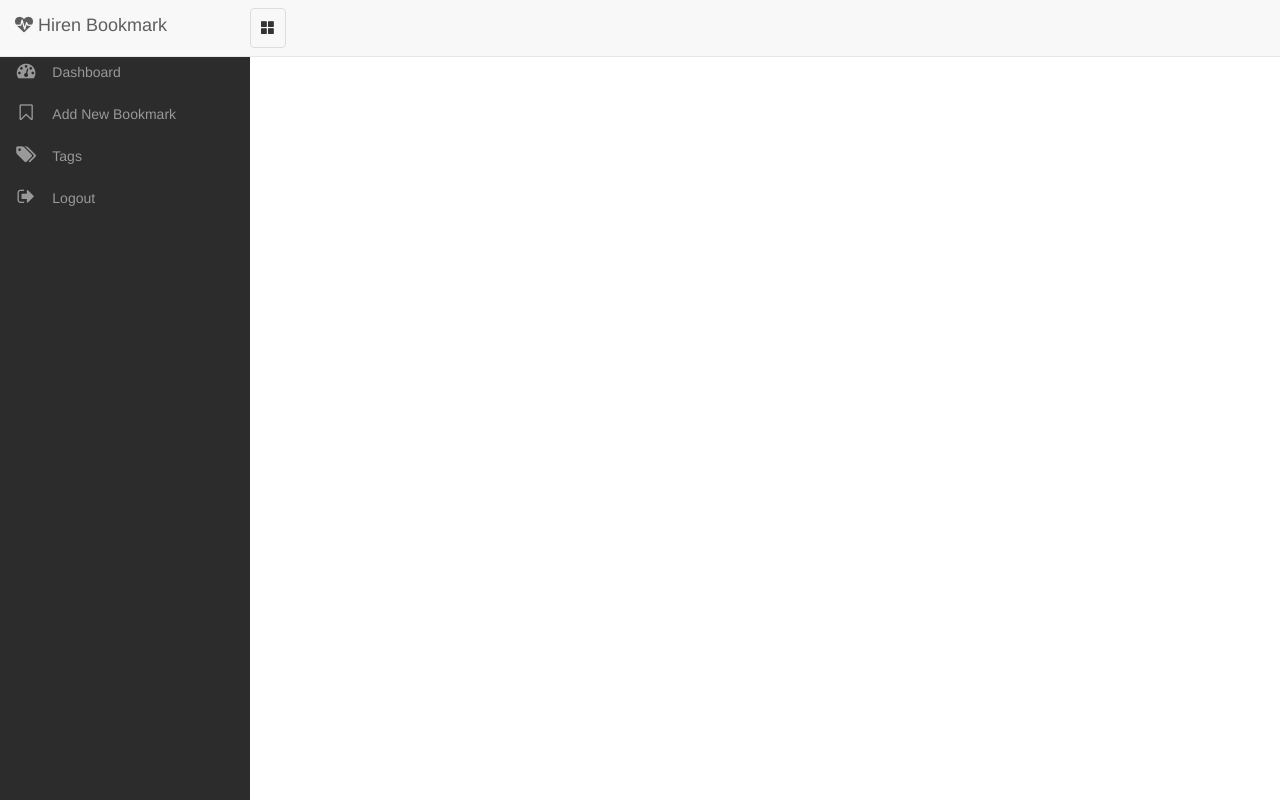
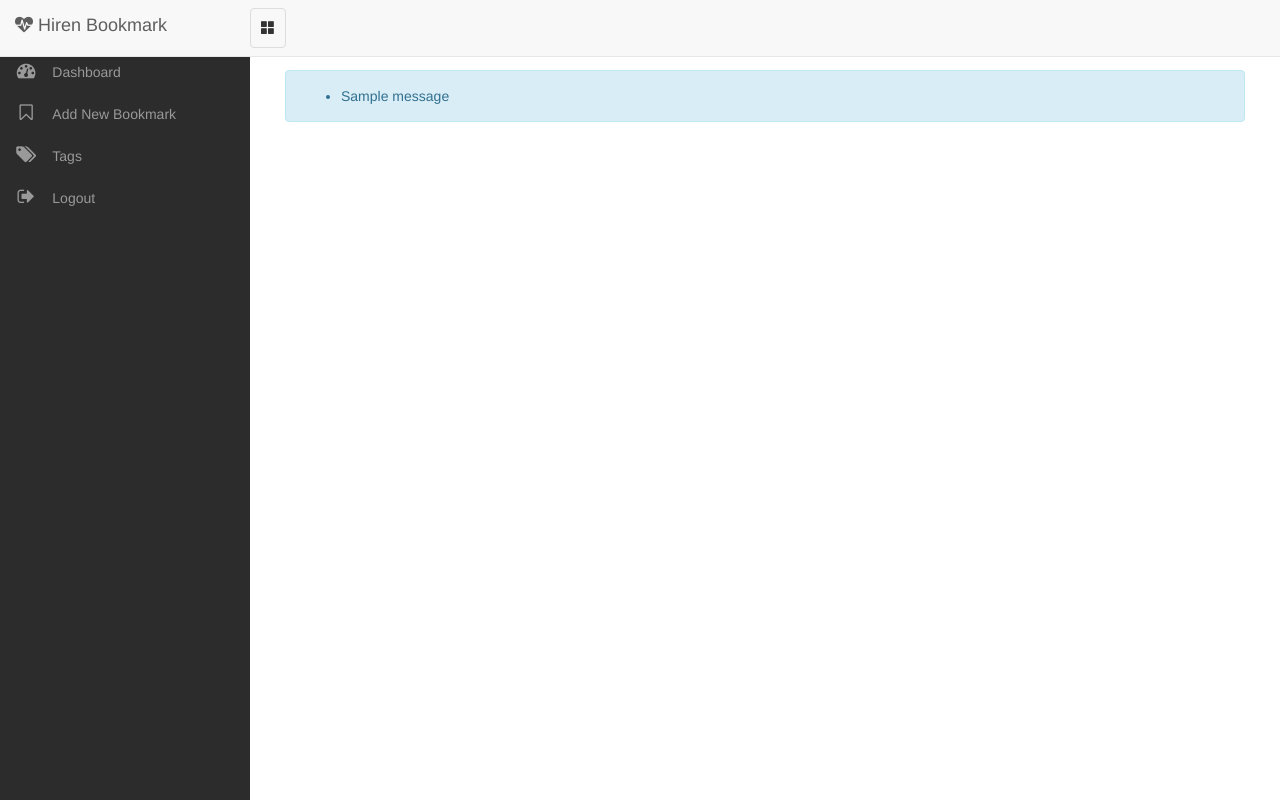
Before and after one commit to pyprism/Hiren-Bookmark-Server, a Django app: page /dashboard/ in a window 1280 px wide. Run offline with Django 3.2, Linux system fonts and the light colour scheme; a user stored in the database is signed in; tables that the repository leaves empty hold one stand-in row (values such as "Sample post"); one stand-in notice (Sample message) is shown; some libraries are stand-ins or nearby versions.

Commit message:
added message tag

```diff
--- a/templates/dashboard.html
+++ b/templates/dashboard.html
@@ -1,9 +1,20 @@
 {% extends "base.html" %}
 {% block content %}
+
+    {% if messages %}
+        <div class="alert alert-info" role="alert">
+            <ul class="messages">
+                {% for message in messages %}
+                    <li{% if message.tags %} class="{{ message.tags }}"{% endif %}>{{ message }}</li>
+                {% endfor %}
+            </ul>
+        </div>
+    {% endif %}
+
     <table id="table"></table>
     <script>
-     window.onload = function () {
-         table();
-     };
+        window.onload = function () {
+            table();
+        };
     </script>
 {% endblock %}
```
